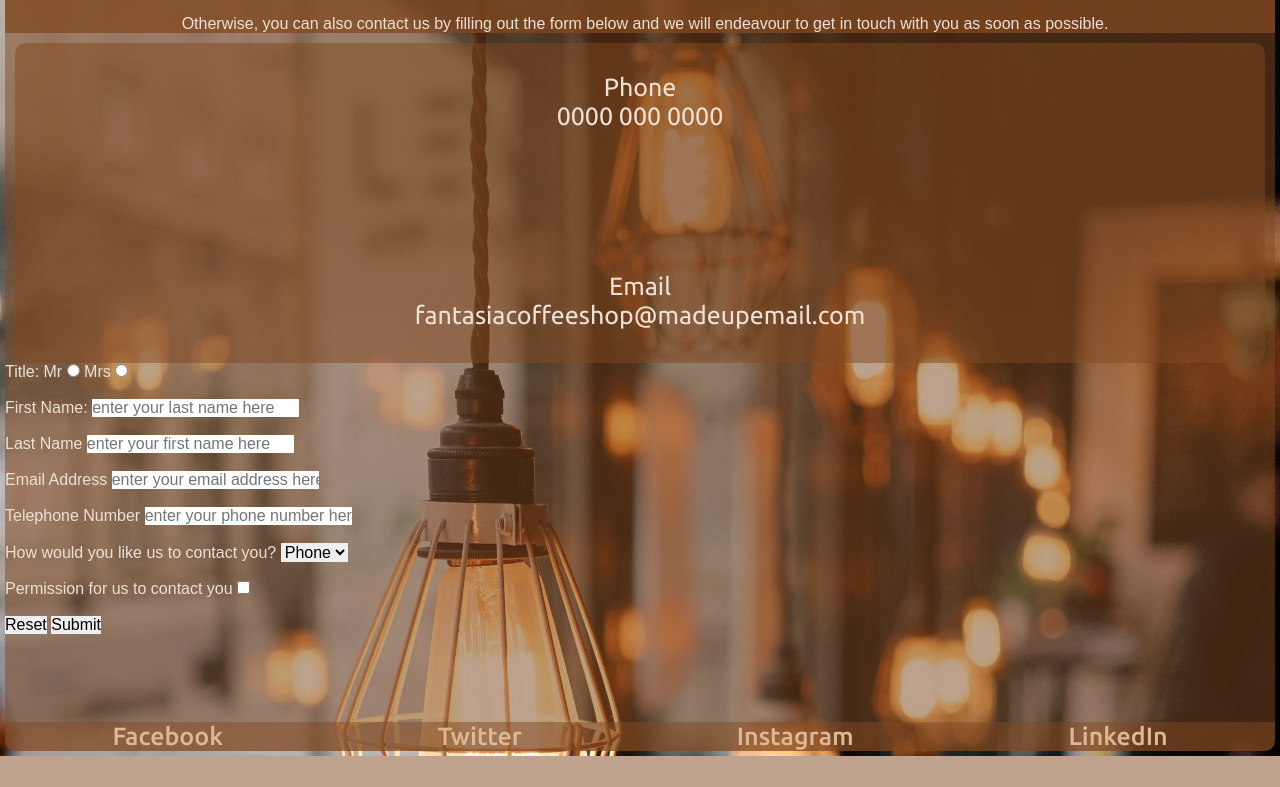
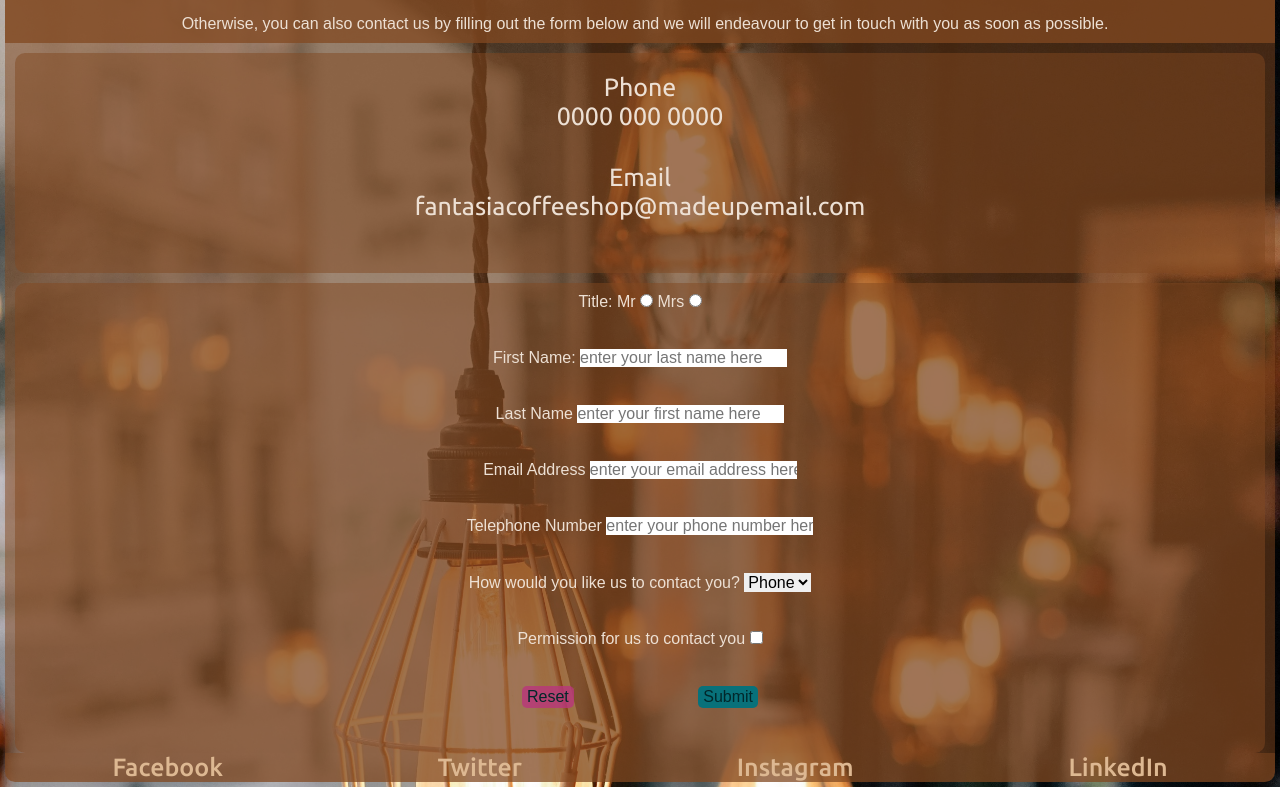
Before and after one commit to Jermaine119/Coffee_Shop_Website, a plain HTML site: page contact.html in a window 1280 px wide. Shown: the part 227-1014 px from the top of the page. Before the commit the page ends 983 px from the top, so only its background shows below. Drawn offline with Linux system fonts and the light colour scheme; a web font is replaced by a local one.

Commit message:
Changes to the contact page

```diff
--- a/style.css
+++ b/style.css
@@ -5,7 +5,8 @@
 /* Ubuntu */
 
 :root {
-    --navy: rgba(4, 82, 85, 1);
+    --black: rgb(2, 39, 42);
+    --maroon: rgb(186, 54, 124, 0.8);
     --cobalt: rgba(8, 113, 122, 1);
     --milk: rgba(237, 224, 212, 1);
     --tea: rgba(221, 184, 146, 1);
@@ -170,7 +171,7 @@ button:hover {
     text-align: center;
     column-gap: 10px;
     background-color: var(--mocha);
-    padding-left: 10px;
+    padding: 0 0 10px 10px;
     margin-bottom: 5px;
 }
 
@@ -214,9 +215,10 @@ button:hover {
 .contact-details {
     /* border: 1px dashed red; */
 
-    margin: 20px;
+    margin-bottom: 10px;
     justify-content: center;
     align-items: center;
+    max-height: 80px;
 }
 
 .drink-image {
@@ -271,6 +273,45 @@ h2 {
     padding: 10px;
 }
 
+#contact-form {
+    /* border: dashed 1px yellow; */
+
+    display: flex;
+    flex-direction: column;
+    gap: 10px;
+    align-items: center;
+    flex-wrap: wrap;
+    background-color: var(--chocolate);
+    min-height: 450px;
+    margin: 10px 10px 0 10px;
+    padding: 10px 0 10px 0;
+    border-radius: 10px;
+}
+
+.s-r-buttons {
+
+    border-radius: 5px;
+    padding: 2px 5px 2px 5px;
+    margin: 0 20px 0 20px;
+    cursor: pointer;
+    background-color: var(--cobalt);
+    color: var(--black);
+}
+
+#submit-btn:hover {
+    color: var(--milk);
+}
+
+#reset-btn {
+
+    background-color: var(--maroon);
+    margin-right: 100px;
+}
+
+#reset-btn:hover {
+    color: var(--milk);
+}
+
 #footer-bar {
     border-radius: 0px 0px 10px 10px;
     margin: 0px 5px 5px 5px;
```
